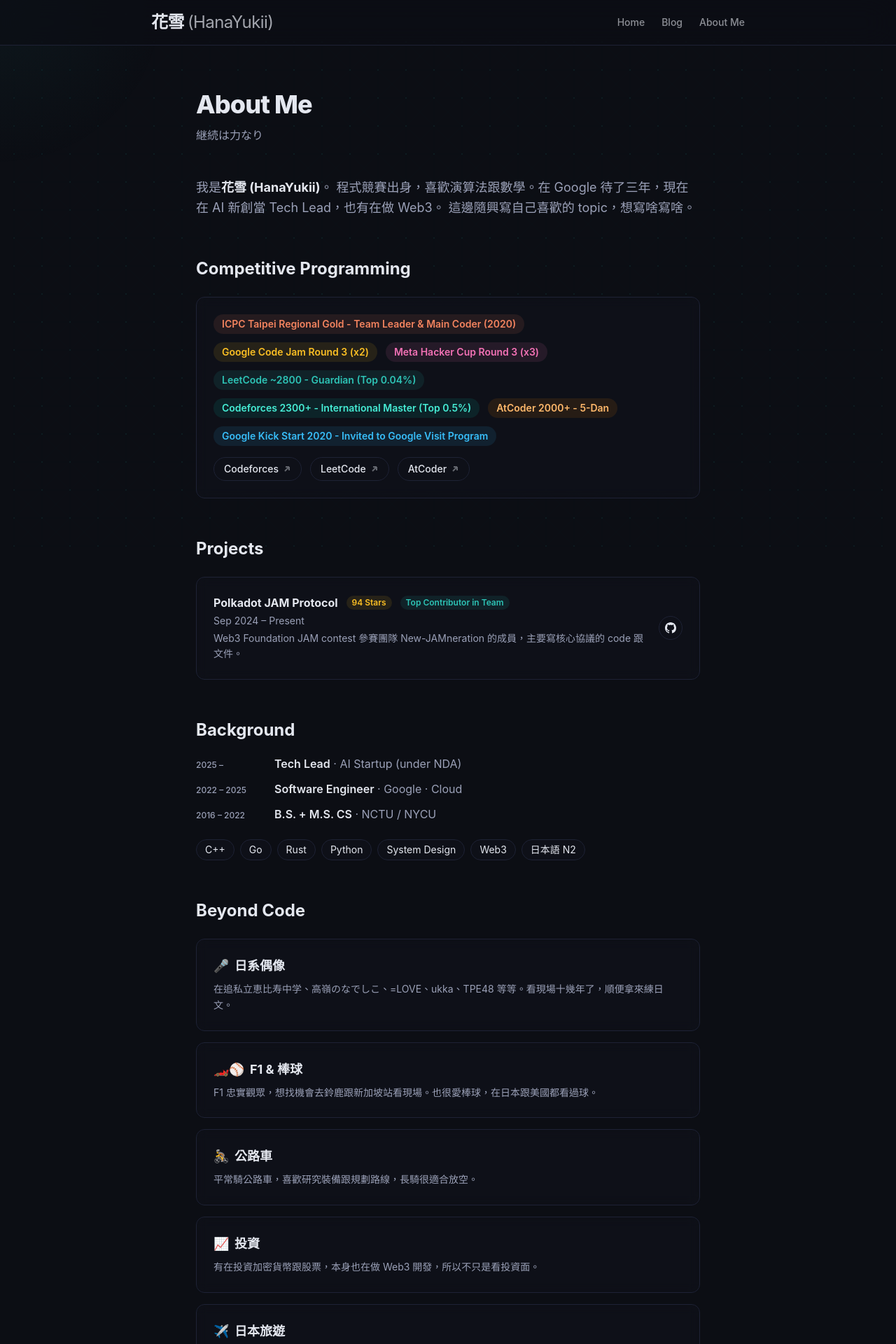
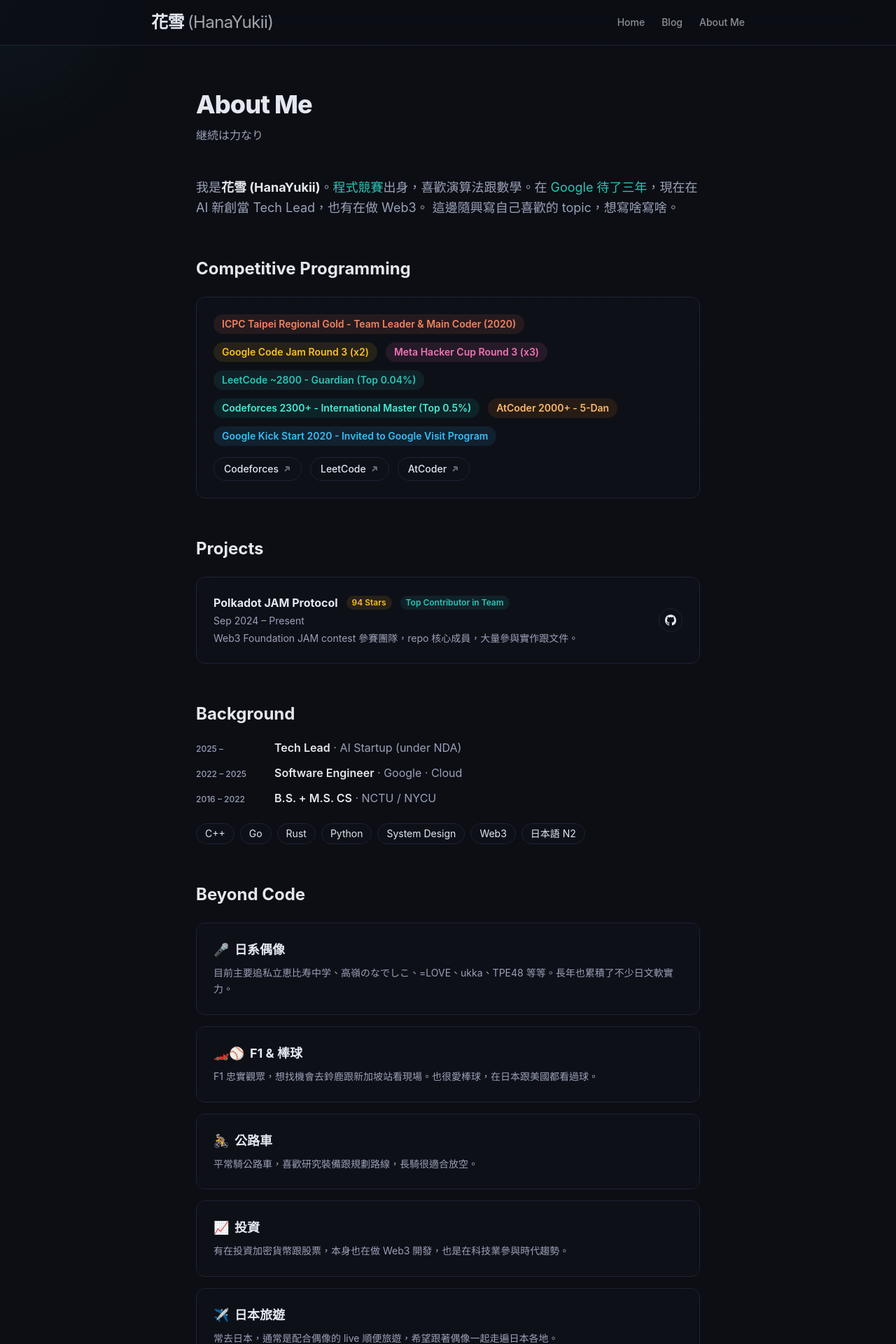
Before and after one commit to HanaYukii/hanayukii-site, a Next.js app: page /about in a window 1280 px wide. Shown: the top 1920 px of the page at 70% size. Built offline with nearby package versions, Linux system fonts and the light colour scheme.

Commit message:
Polish About page copy and add article links to intro

```diff
--- a/src/app/about/page.tsx
+++ b/src/app/about/page.tsx
@@ -1,3 +1,4 @@
+import Link from "next/link";
 import FadeIn from "@/components/FadeIn";
 
 const ExternalLink = ({ href, children }: { href: string; children: React.ReactNode }) => (
@@ -29,7 +30,7 @@ export default function About() {
         <section className="mb-14">
           <p className="text-lg leading-relaxed text-text-muted">
             我是<strong className="text-text">花雪 (HanaYukii)</strong>。
-            程式競賽出身，喜歡演算法跟數學。在 Google 待了三年，現在在 AI 新創當 Tech Lead，也有在做 Web3。
+            <Link href="/blog/cp-career-memoir" className="text-primary hover:underline">程式競賽</Link>出身，喜歡演算法跟數學。在 <Link href="/blog/leaving-google" className="text-primary hover:underline">Google 待了三年</Link>，現在在 AI 新創當 Tech Lead，也有在做 Web3。
             這邊隨興寫自己喜歡的 topic，想寫啥寫啥。
           </p>
         </section>
@@ -78,7 +79,7 @@ export default function About() {
                 </div>
                 <p className="mt-1 text-sm text-text-muted">Sep 2024 – Present</p>
                 <p className="mt-1 text-sm leading-relaxed text-text-muted">
-                  Web3 Foundation JAM contest 參賽團隊 New-JAMneration 的成員，主要寫核心協議的 code 跟文件。
+                  Web3 Foundation JAM contest 參賽團隊，repo 核心成員，大量參與實作跟文件。
                 </p>
               </div>
               <a
@@ -133,7 +134,7 @@ export default function About() {
             {
               icon: "🎤",
               title: "日系偶像",
-              text: "在追私立恵比寿中学、高嶺のなでしこ、=LOVE、ukka、TPE48 等等。看現場十幾年了，順便拿來練日文。",
+              text: "目前主要追私立恵比寿中学、高嶺のなでしこ、=LOVE、ukka、TPE48 等等。長年也累積了不少日文軟實力。",
             },
             {
               icon: "🏎️⚾",
@@ -148,7 +149,7 @@ export default function About() {
             {
               icon: "📈",
               title: "投資",
-              text: "有在投資加密貨幣跟股票，本身也在做 Web3 開發，所以不只是看投資面。",
+              text: "有在投資加密貨幣跟股票，本身也在做 Web3 開發，也是在科技業參與時代趨勢。",
             },
             {
               icon: "✈️",
```
